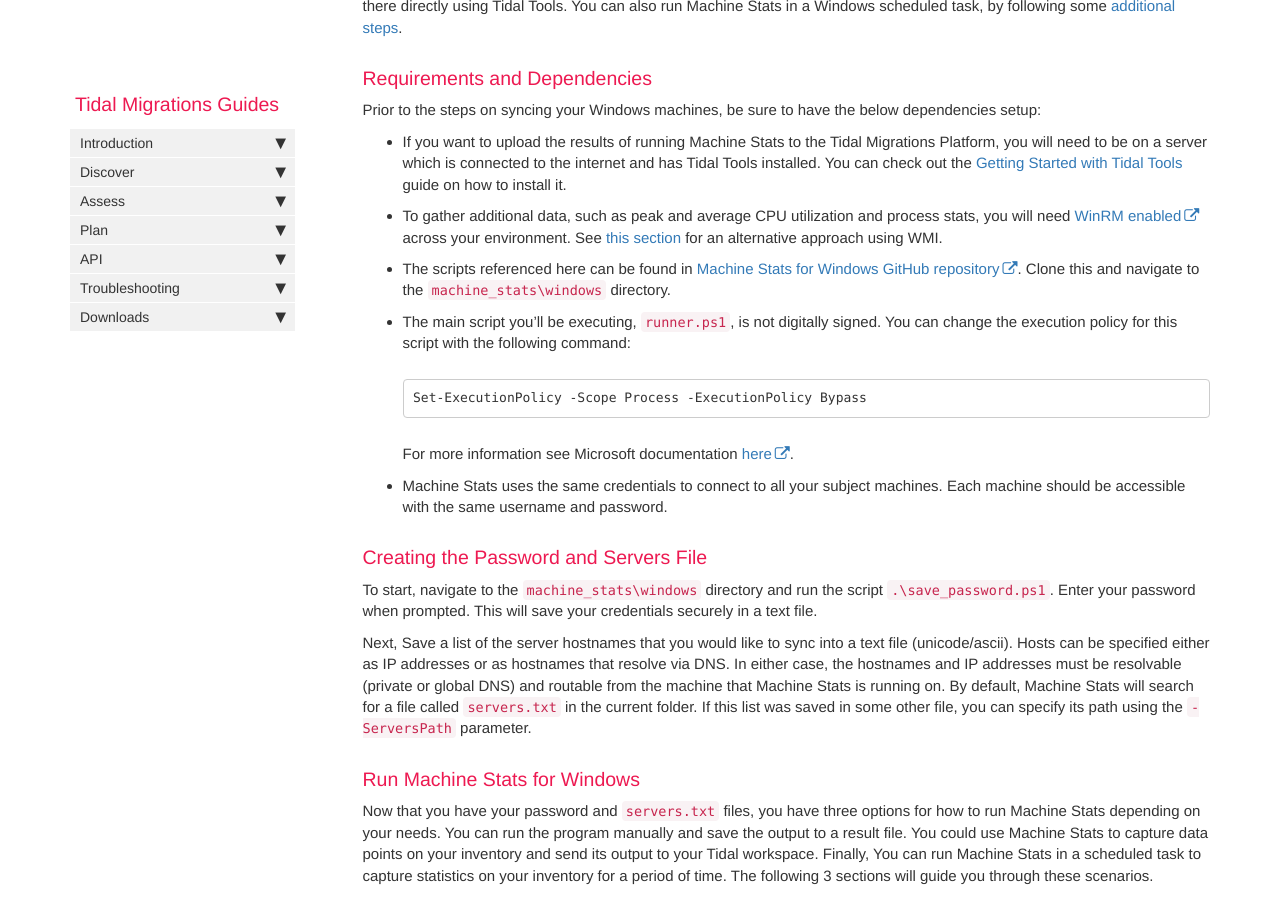
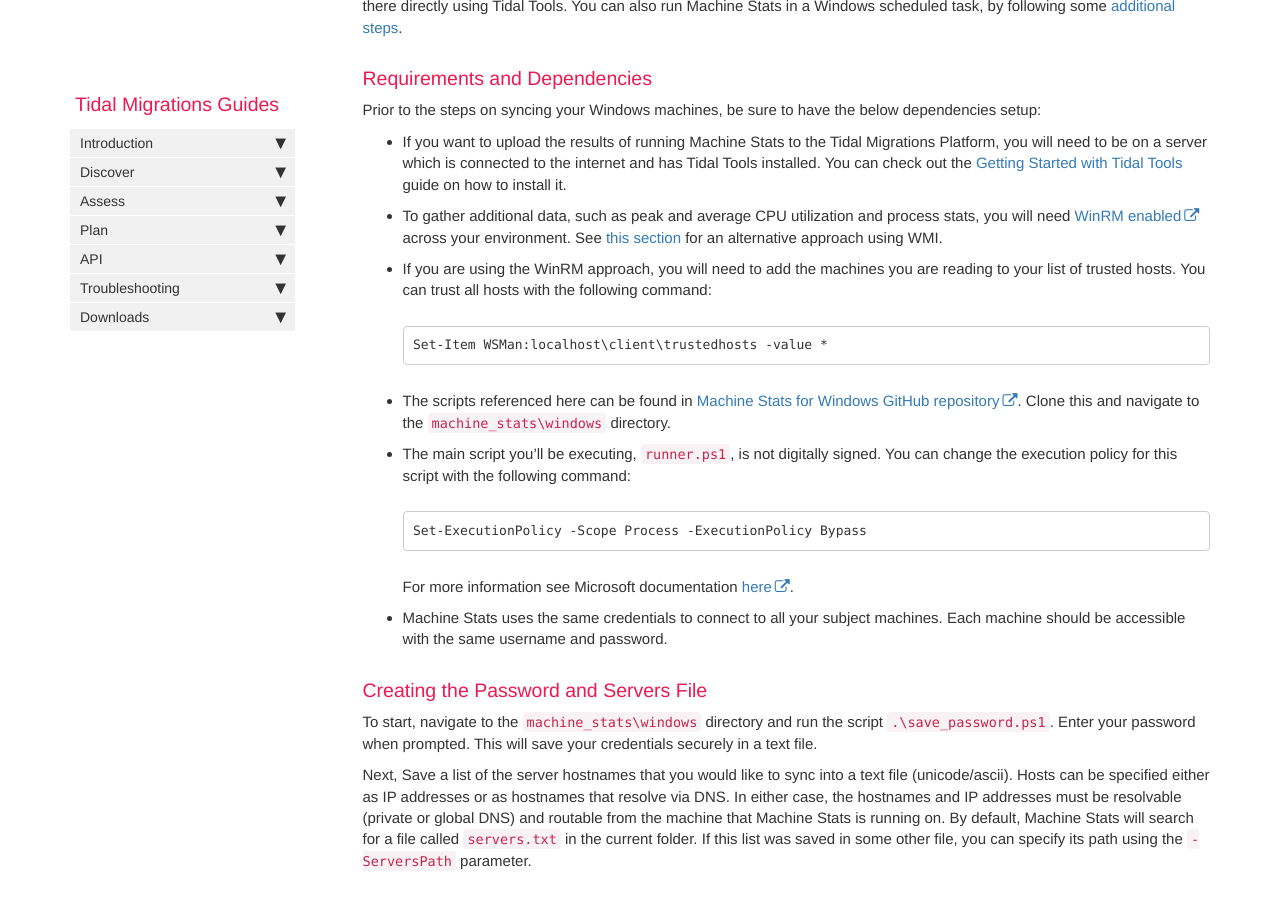
Before and after one commit to tidalmigrations/tidalmigrations.github.io, a Jekyll site: the page built from pages/tidal tools/machine_stats.md, in a window 1280 px wide and 900 px high, scrolled down 1470 px. Built offline with Jekyll 4.4.1, drawn with Linux system fonts in a browser that asks for light colours; nearby versions of some CDN libraries; comment, search, counter and statistics services are not loaded.

Commit message:
Added requirement item for trusting hosts

````diff
--- a/pages/tidal tools/machine_stats.md
+++ b/pages/tidal tools/machine_stats.md
@@ -48,6 +48,10 @@ dependencies setup:
 - To gather additional data, such as peak and average CPU utilization and process stats, you
   will need [WinRM enabled](https://support.auvik.com/hc/en-us/articles/204424994-How-to-enable-WinRM-with-domain-controller-Group-Policy-for-WMI-monitoring)
   across your environment. See [this section](#gather-machine-stats-without-winrm) for an alternative approach using WMI.
+- If you are using the WinRM approach, you will need to add the machines you are reading to your list of trusted hosts. You can trust all hosts with the following command:
+  ```
+  Set-Item WSMan:localhost\client\trustedhosts -value *
+  ```
 - The scripts referenced here can be found in [Machine Stats for
   Windows GitHub
 repository](https://github.com/tidalmigrations/machine_stats/tree/master/windows). Clone this and navigate to the `machine_stats\windows` directory.
````
